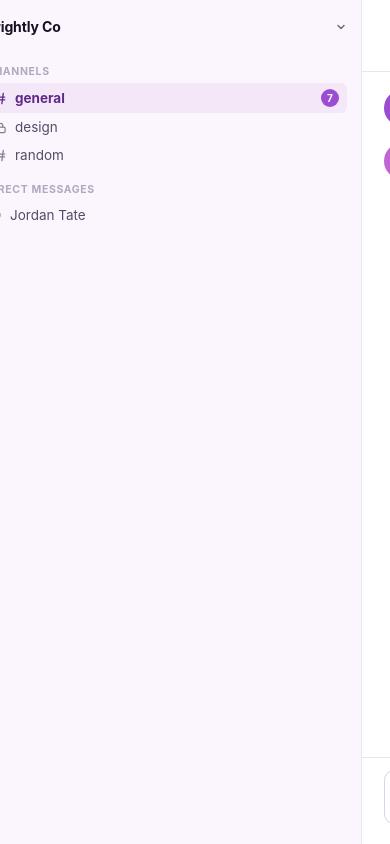
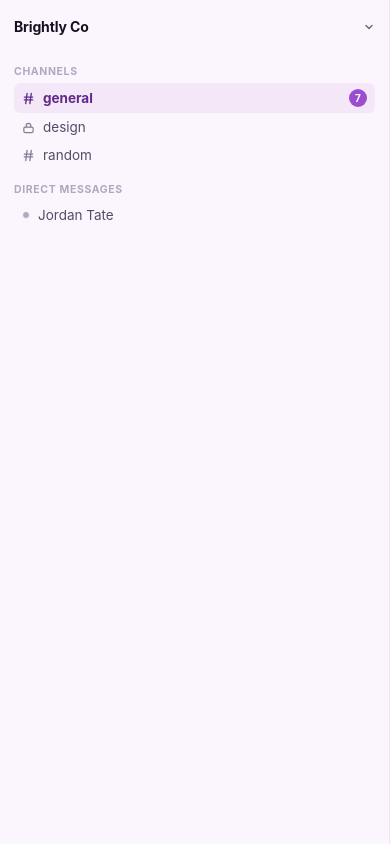
Before and after one commit to yuusuphdev9/huddle-channel, a React (Vite) app: page / in a window 390 px wide. Built offline with nearby package versions, Linux system fonts and the light colour scheme; no server answers.

Commit message:
mobile second

```diff
--- a/src/App.module.css
+++ b/src/App.module.css
@@ -13,11 +13,7 @@
 }
 
 /* ===== MOBILE ===== */
-@media (max-width: 768px) {
-  .shell {
-    position: relative;
-  }
-}
+/* Shell stays as a flex row — panels show/hide via display:none */
 
 /* ===== DEV STATE BAR ===== */
 .devBar {
--- a/src/components/ChatPane/ChatPane.module.css
+++ b/src/components/ChatPane/ChatPane.module.css
@@ -25,14 +25,10 @@
 /* ===== MOBILE ===== */
 @media (max-width: 768px) {
   .pane {
-    position: absolute;
-    inset: 0;
-    z-index: 5;
-    transition: transform 0.25s ease;
+    flex: 1;
   }
 
   .pane.hidden {
-    transform: translateX(100%);
-    pointer-events: none;
+    display: none;
   }
 }
--- a/src/components/Sidebar/Sidebar.module.css
+++ b/src/components/Sidebar/Sidebar.module.css
@@ -171,15 +171,11 @@
 /* ===== MOBILE ===== */
 @media (max-width: 768px) {
   .sidebar {
-    position: absolute;
-    inset: 0;
     width: 100%;
-    z-index: 10;
-    transition: transform 0.25s ease;
+    flex-shrink: 0;
   }
 
   .sidebar.hidden {
-    transform: translateX(-100%);
-    pointer-events: none;
+    display: none;
   }
 }
```
